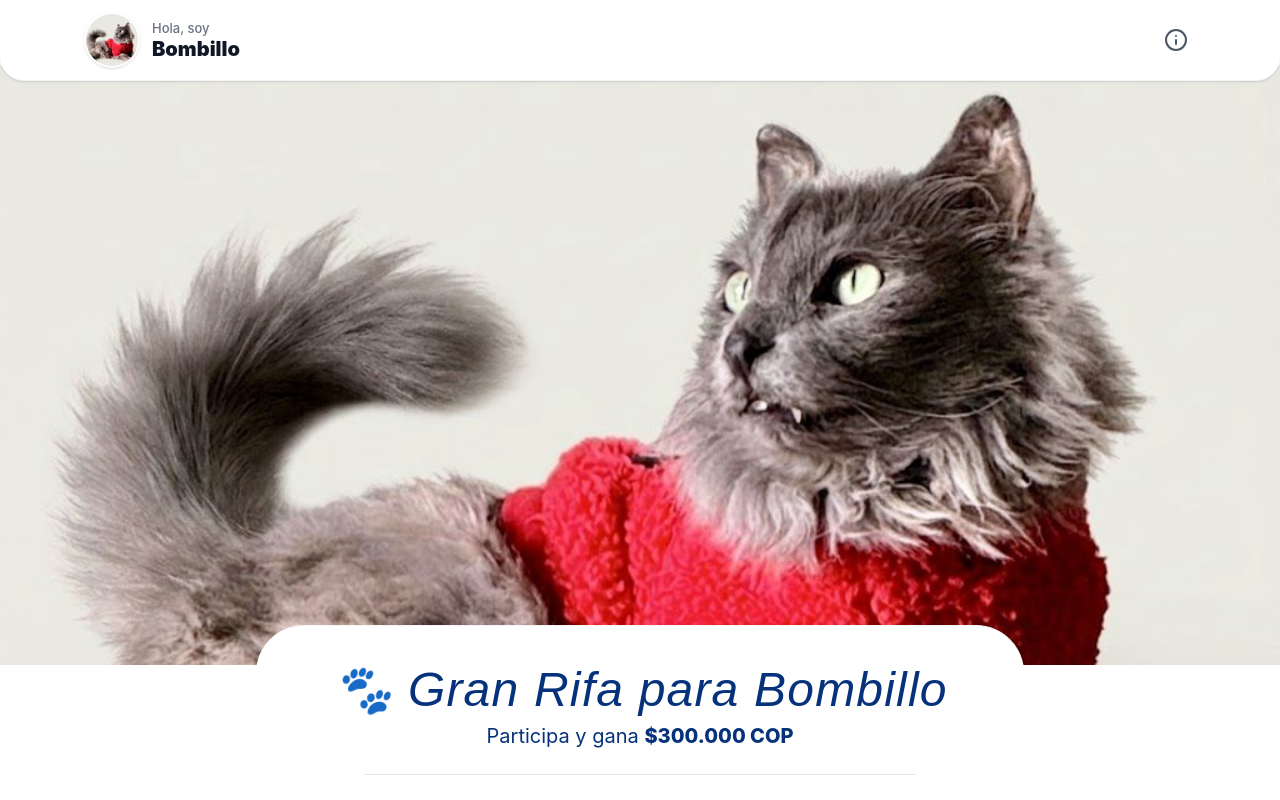
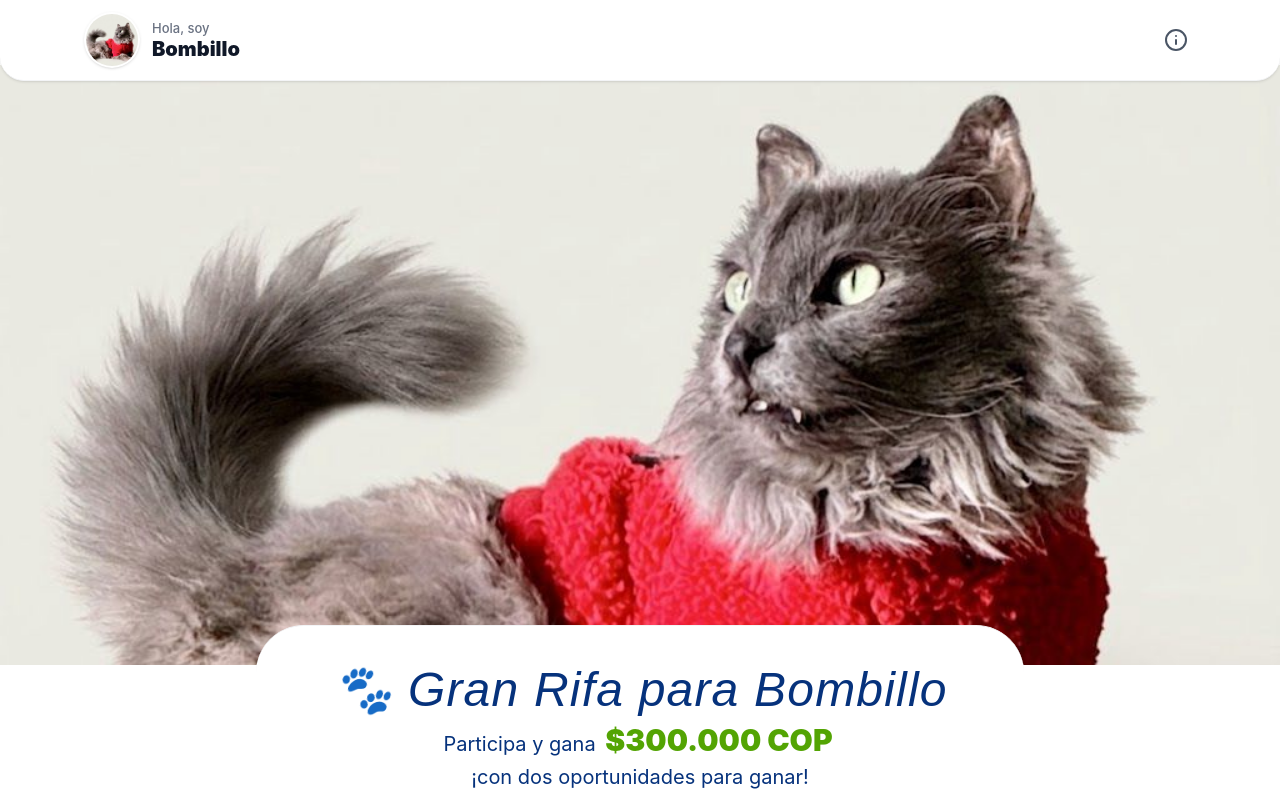
Before and after one commit to Juan-David-Reyes/rifas, a React (Vite) app: page / in a window 1280 px wide. Shown: the top 800 px of the page. Built offline with nearby package versions, Linux system fonts and the light colour scheme; no server answers; the database is empty; a web font is replaced by a local one.

Commit message:
ajuste color

```diff
--- a/src/App.jsx
+++ b/src/App.jsx
@@ -159,8 +159,8 @@ function App() {
         <h1 className="text-4xl sm:text-5xl italic text-[#06327C] mb-2 tracking-wide" style={{ fontFamily: "'Sansita One', sans-serif" }}>
           {config.title}
         </h1>
-        <p className="text-[#06327C] text-lg sm:text-xl mb-6">
-          Participa y gana <span className="font-extrabold">{config.prize}</span>
+        <p className="text-[#06327C] text-lg sm:text-xl mb-6 leading-relaxed">
+          Participa y gana <span className="font-black text-[#53a403] text-2xl sm:text-3xl mx-1">{config.prize}</span><br />¡con dos oportunidades para ganar!
         </p>
 
         <hr className="border-gray-200 w-[90%] sm:w-3/4 mx-auto mb-6" />
@@ -177,7 +177,7 @@ function App() {
         </div>
 
         <div className="bg-[#0055FF] text-white px-4 py-4 rounded-full text-lg shadow-lg shadow-blue-500/30 mx-auto max-w-sm mb-5">
-          Valor de 2 números: <span className="font-extrabold">$20.000 COP</span>
+          Valor de la boleta: <span className="font-extrabold">$20.000 COP</span>
         </div>
 
         <div className="text-[#06327C] text-[15px] font-medium space-y-1">
```
